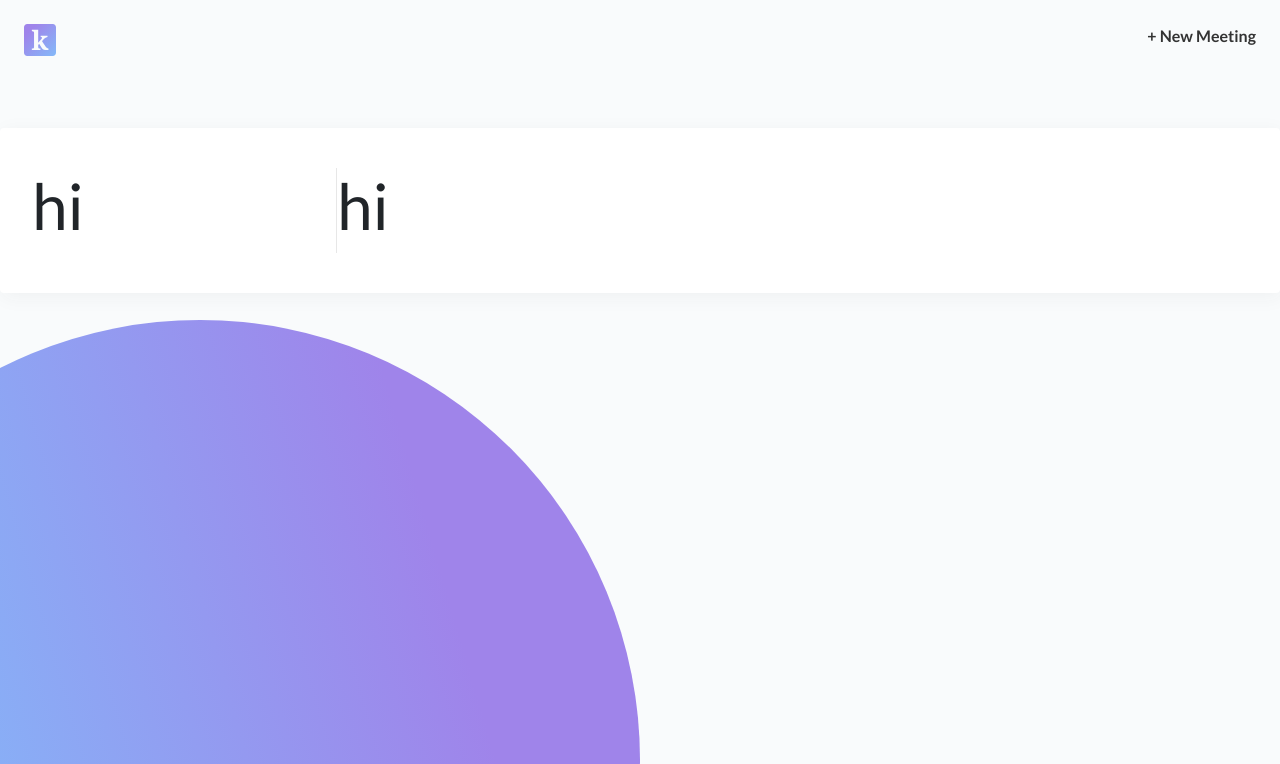
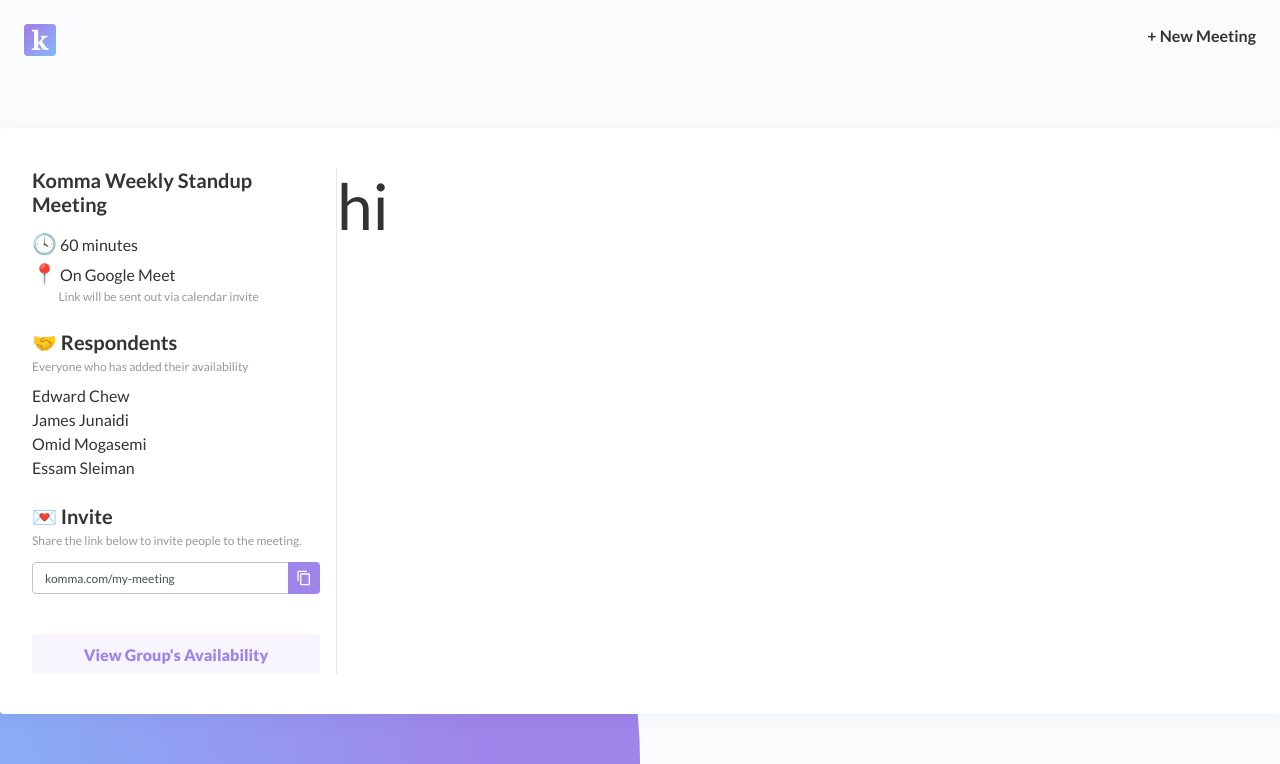
Before and after one commit to essamsleiman/komma-web, a React (Create React App) app: page /availability in a window 1280 px wide. Shown: the top 764 px of the page. Built offline with nearby package versions, Linux system fonts and the light colour scheme.

Commit message:
Availability page left bar

```diff
--- a/src/App.css
+++ b/src/App.css
@@ -34,6 +34,9 @@
 
 * {
   font-family: 'Lato';
+}
+h1, h2, h3, h4, p {
+  color: var(--kommablack);
 }
 h1 {
   font-size: 4rem !important;
@@ -110,7 +113,7 @@
   Components
 */
 
-.solid-button, .hollow-button, .disabled-button {
+.solid-button, .hollow-button, .transparent-button, .disabled-button {
   border: 0px;
   border-radius: 4px;
   font-weight: 900;
@@ -130,6 +133,11 @@
   background: var(--white);
   color: var(--mediumgray);
 }
+.transparent-button {
+  border: none;
+  background: rgba(159, 132, 234, 0.08);
+  color: var(--kommapurple);
+}
 .disabled-button {
   background: var(--verylightgray);
   color: var(--lightgray);
--- a/src/components/availability.js
+++ b/src/components/availability.js
@@ -5,12 +5,13 @@
 import "./css/availability.css";
 
 function Availability() {
+  const [viewingGroup, setViewingGroup] = useState(false);
 
   return (
     <div>
         <div className="row no-gutters justify-content-center shadow-card top-margin">
             <div className="col-3">
-                <LeftBar />
+                <LeftBar viewingGroup={viewingGroup} setViewingGroup={setViewingGroup} />
             </div>
             <div className="col-9">
                 <div className="vertical-bar"></div>
--- a/src/components/availability/left_bar.js
+++ b/src/components/availability/left_bar.js
@@ -1,14 +1,76 @@
 import react, { useState } from 'react';
 import "bootstrap/dist/css/bootstrap.min.css";
 import "../css/left_bar.css";
+import copy_icon from "../../img/copy_icon.svg"
 
-function LeftBar() {
+function LeftBar(props) {
+    var data = {
+        name: "Komma Weekly Standup Meeting",
+        meetingDuration: "60",
+        meetingDurationUnits: "minutes",
+        location: "google",
+        address: "1234 Nowhere Rd. City, CA 12345",
+    }
+    var name = data.name;
+    var meetingDuration = data.meetingDuration;
+    var meetingDurationUnits = data.meetingDurationUnits;
+    var location = data.location;
+    var address = data.address;
+    var respondents = ["Edward Chew", "James Junaidi", "Omid Mogasemi", "Essam Sleiman"];
+    var inviteLink = "komma.com/my-meeting";
+    var isHost = true;
 
-  return (
-    <div>
-      <h1>hi</h1>
-    </div>
-);
+    function changeViewButton() {
+        if (props.viewingGroup)
+            props.setViewingGroup(false);
+        else
+            props.setViewingGroup(true);
+    }
+
+    return (
+        <div className="left-bar">
+            <div className="details">
+                <h4 className="bold">{name}</h4>
+                <p><span className="emoji">🕓</span> {meetingDuration} {meetingDurationUnits}</p>
+                {(() => {
+                    if (location == "google")
+                        return(
+                            <>
+                                <p><span className="emoji">📍</span> On Google Meet</p>
+                                <p className="label">Link will be sent out via calendar invite</p>
+                            </>
+                        );
+                    else
+                        return( <p><span className="emoji">📍</span> {address}</p> );
+                })()}
+            </div>
+
+            <div className="respondents">
+                <h4 className="bold">🤝 Respondents</h4>
+                <p className="label">Everyone who has added their availability</p>
+                { respondents.map((data, key) =>
+                    <p>{data}</p>
+                )}
+            </div>
+
+            { isHost && !props.viewingGroup &&
+                <div className="invite">
+                    <h4 className="bold">💌 Invite </h4>
+                    <p className="label">Share the link below to invite people to the meeting.</p>
+                    <div className="input-group invite-link">
+                        <input type="text" className="form-control invite-field" value={inviteLink} />
+                        <div className="input-group-append">
+                            <button className="copy-button" type="button"><img src={copy_icon} /></button>
+                        </div>
+                    </div>
+                </div>
+            }
+
+            <button className="transparent-button availability-button" onClick={changeViewButton}>
+                {props.viewingGroup ? "View Your Availability" : "View Group's Availability"}
+            </button>
+        </div>
+    );
 }
 
 export default LeftBar;
--- a/src/components/css/availability.css
+++ b/src/components/css/availability.css
@@ -2,6 +2,7 @@
   margin-top: 3rem;
 }
 .shadow-card {
+  position: relative;
   padding: 2.5rem 2rem;
   background: var(--white);
   box-shadow: var(--drop-shadow);
--- a/src/components/css/left_bar.css
+++ b/src/components/css/left_bar.css
@@ -0,0 +1,54 @@
+.left-bar {
+  padding-right: 1rem;
+}
+.left-bar p {
+  margin-bottom: 0;
+}
+.left-bar h4 {
+  margin-bottom: 0.25rem;
+}
+.left-bar .label {
+  color: var(--mediumgray);
+}
+.details, .respondents{
+  margin-bottom: 1.5rem;
+}
+.invite {
+  margin-bottom: 2.5rem;
+}
+
+.details h4 {
+  margin-bottom: 0.75rem;
+}
+.details .emoji {
+  font-size: 1.25rem;
+}
+.details .label {
+  margin-left: 1.65rem;
+}
+
+.respondents .label {
+  margin-bottom: 0.5rem;
+}
+
+.invite .label {
+  margin-bottom: 0.75rem;
+}
+.input-group .invite-field {
+  border-radius: 4px 0 0 4px !important;
+  font-size: 0.75rem;
+}
+.copy-button {
+  z-index: 1;
+  width: 2rem;
+  height: 2rem;
+  padding-bottom: 4px;
+  border-radius: 0 4px 4px 0;
+  border: none;
+  background: var(--kommapurple);
+}
+
+
+.availability-button {
+  width: 100%;
+}
```
Also changed, not shown: src/img/copy_icon.svg (added).
